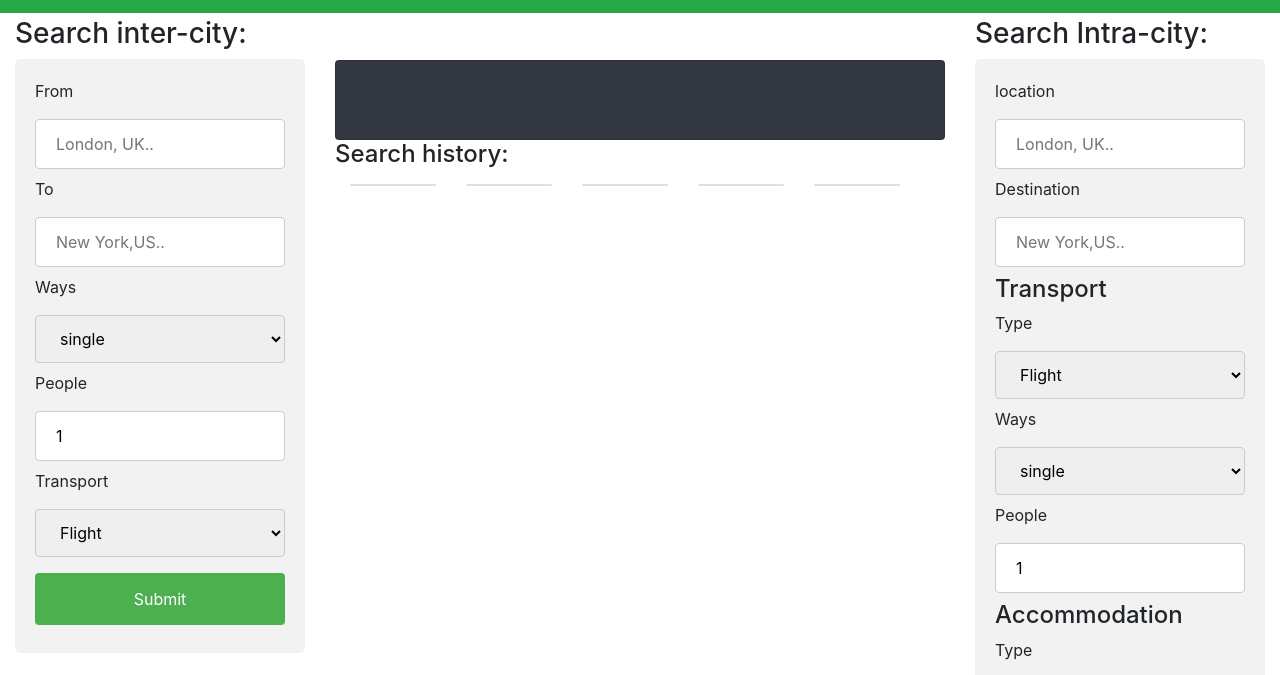
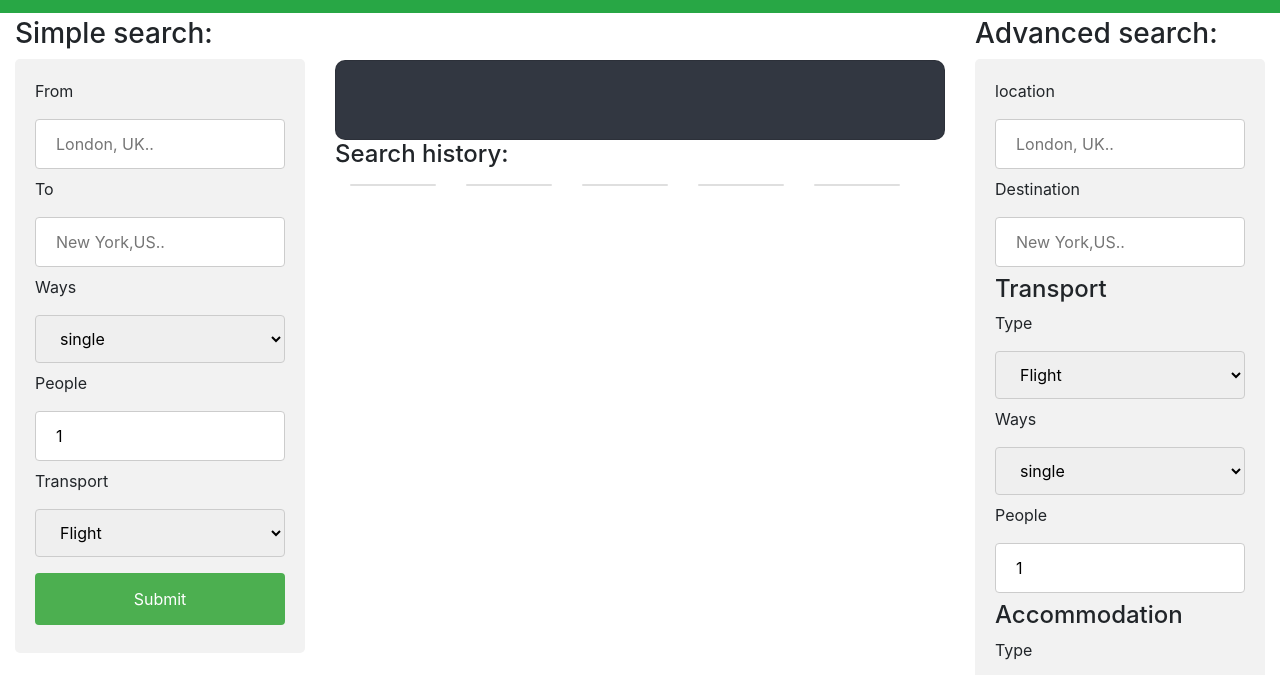
Before and after one commit to Marilena-C/Travel-Planner_Project1, a plain HTML site: page index.html in a window 1280 px wide. Shown: the part 115-790 px from the top of the page. Drawn offline with nearby package versions, Linux system fonts and the light colour scheme.

Commit message:
updated form titles in html file

```diff
--- a/assets/css/style.css
+++ b/assets/css/style.css
@@ -38,6 +38,7 @@ input[type=text], select {
     background-color: #323741;
     color: white;
     min-height: 5rem;
+    border-radius: 10px;
 
   }
 
--- a/index.html
+++ b/index.html
@@ -39,7 +39,7 @@
             <div class="row">
               <aside class="col-lg-3 col-md-6 pb-3">
                 <h2 id="form-heading" class="mt-1 h3 form-label">
-                  Search inter-city:
+                  Simple search:
                 </h2>
                 <div id="" data-toggle="collapse" class= "data-target formCont">
                     <form id="form">
@@ -113,7 +113,7 @@
               </div>
               <aside class="col-lg-3 col-md-6 pb-3">
                 <h2 id="form-heading" class="mt-1 h3 form-label">
-                  Search Intra-city:
+                  Advanced search:
                 </h2>
                 <div id="" data-toggle="collapse" class= "data-target formCont">
                     <form id="form-2">
```
